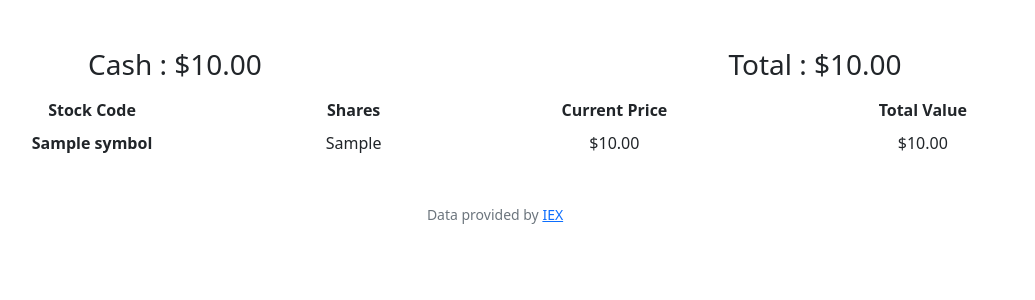
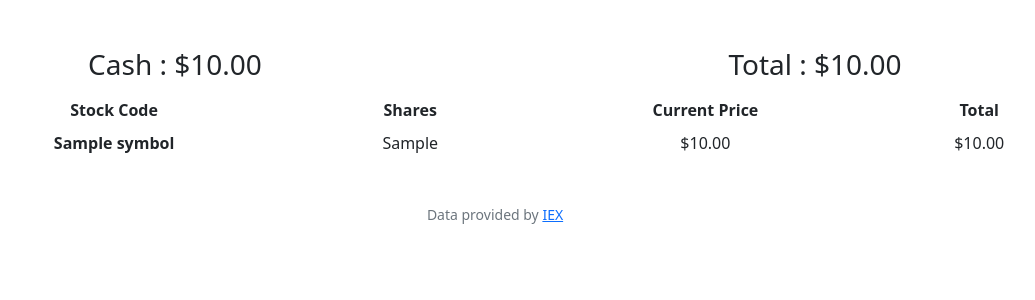
Before and after one commit to JadhenGonzales/CS50, a Flask app: template templates/portfolio.html in a window 1280 px wide. Shown: the part 76-376 px from the top of the page, without its empty margins (145-1180 px from the left). Run offline with Flask 3, Linux system fonts and the light colour scheme; the template is opened without the code that fills it: most values are stand-ins (such as "Sample title", 1, 10 or a date in 2020); some libraries are stand-ins or nearby versions.

Commit message:
automated commit by submit50

```diff
--- a/templates/portfolio.html
+++ b/templates/portfolio.html
@@ -15,7 +15,7 @@
                 <th class="p-2" scope="col">Stock Code</th>
                 <th class="p-2" scope="col">Shares</th>
                 <th class="p-2" scope="col">Current Price</th>
-                <th class="p-2" scope="col">Total Value</th>
+                <th class="p-2" scope="col">Total</th>
             </tr>
         </thead>
         <tbody>
```
